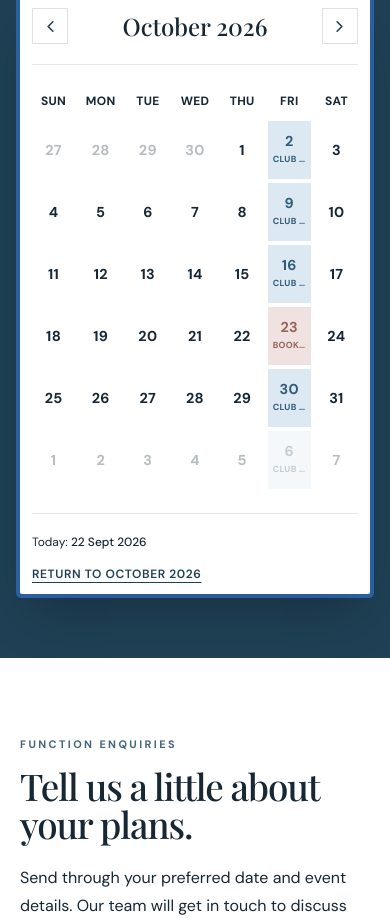
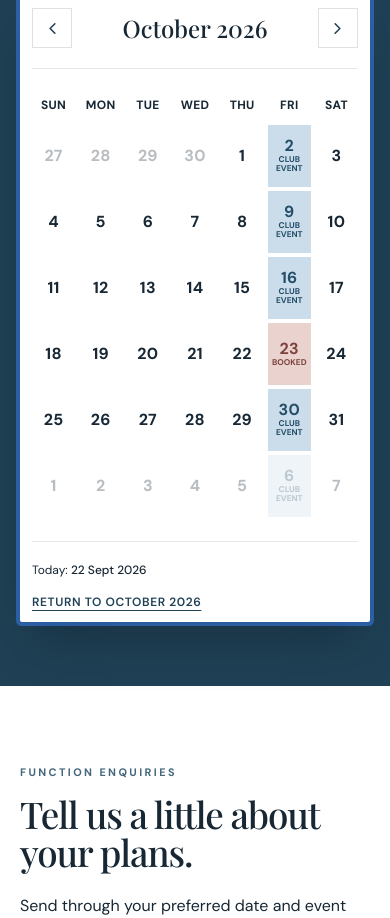
Before and after one commit to WebCanvas1/seaview-club-website, a React (Vite) app in the folder project/: page / in a window 390 px wide. Shown: the part 2780-3698 px from the top of the page. Built offline with nearby package versions, Linux system fonts and the light colour scheme; no server answers; the database is empty.

Commit message:
Increase mobile calendar date and status contrast

```diff
--- a/project/src/index.css
+++ b/project/src/index.css
@@ -62,6 +62,9 @@ button:disabled { cursor: not-allowed; }
 .animate-rise { animation: rise 700ms ease-out both; }
 
 @media (max-width: 640px) {
-  .calendar-day { min-height: 58px; font-size: 0.9rem; }
-  .calendar-label { display: block; font-size: 0.55rem; }
+  .calendar-nav { height: 40px; width: 40px; }
+  .calendar-day { min-height: 62px; padding: 0.2rem 0.1rem; font-size: 1rem; font-weight: 700; }
+  .calendar-day.booked { background: #ead2cf; color: #7d443e; }
+  .calendar-day.club_event { background: #cbddea; color: #244d68; }
+  .calendar-label { display: block; font-size: 0.52rem; font-weight: 800; line-height: 1.05; letter-spacing: 0; white-space: normal; }
 }
```
